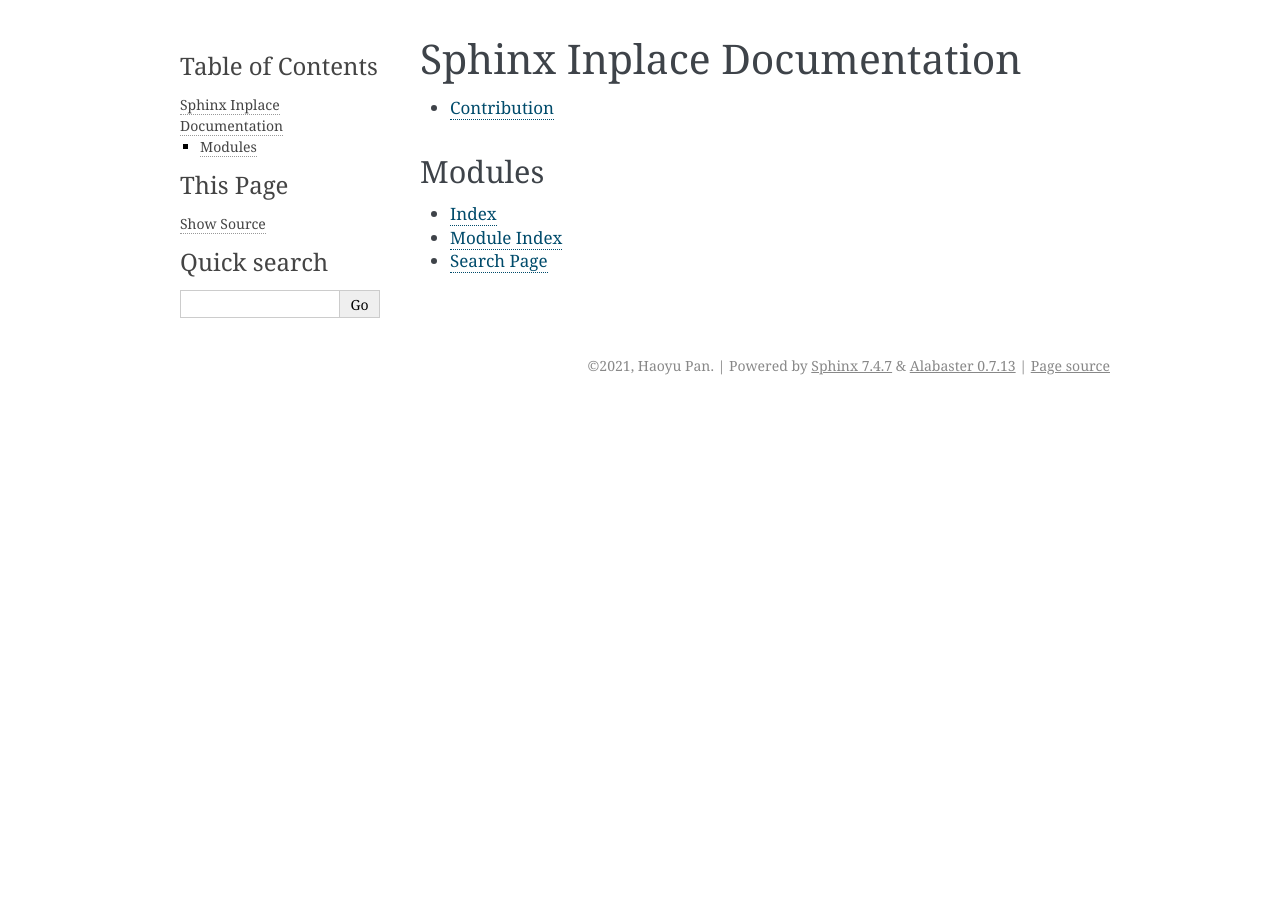
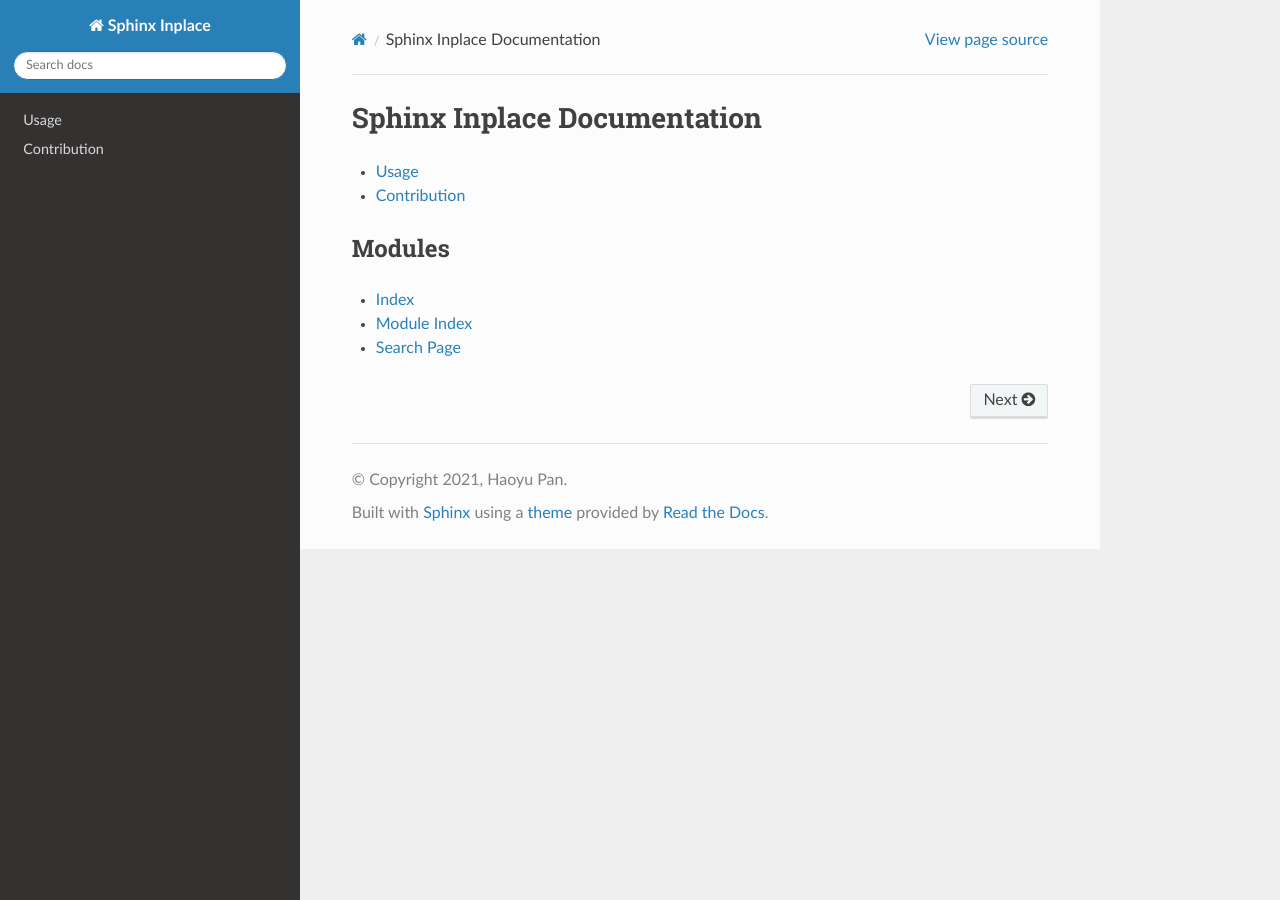
Before and after one commit to panhaoyu/sphinx-inplace, a Sphinx documentation site: the page built from docs/source/contents.rst, in a window 1280 px wide. Built offline with Sphinx 7.4.7 and the Read the Docs theme 2.0.0, drawn with Linux system fonts in a browser that asks for light colours; pages that are not in the unit, such as notebooks, are missing from menus.

Commit message:
use rtd theme

```diff
--- a/docs/source/conf.py
+++ b/docs/source/conf.py
@@ -39,6 +39,7 @@
     'sphinx.ext.mathjax',
     'recommonmark',
     # 'numpydoc',
+    'sphinx_rtd_theme',
 ]
 
 # Add any paths that contain templates here, relative to this directory.
@@ -61,7 +62,7 @@
 # The theme to use for HTML and HTML Help pages.  See the documentation for
 # a list of builtin themes.
 #
-# html_theme = "pydata_sphinx_theme"
+html_theme = "sphinx_rtd_theme"
 
 # Add any paths that contain custom static files (such as style sheets) here,
 # relative to this directory. They are copied after the builtin static files,
--- a/docs/source/contents.rst
+++ b/docs/source/contents.rst
@@ -6,7 +6,8 @@
 .. toctree::
     :maxdepth: 2
 
-    Main <sphinx_inplace/index.rst>
+    Usage <usage/index.rst>
+    API Documentation <sphinx_inplace/index.rst>
     Contribution <contribute/index.rst>
 
 Modules
--- a/requirements.txt
+++ b/requirements.txt
@@ -5,3 +5,4 @@
 recommonmark
 twine
 wheel
+sphinx_rtd_theme
```
Also changed, not shown: docs/source/usage/index.rst (added, +10 -0 lines).
